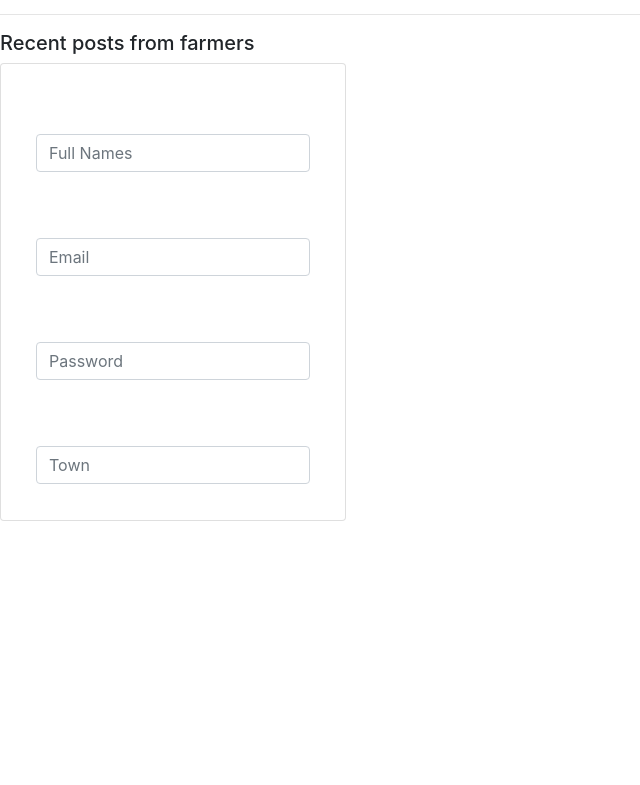
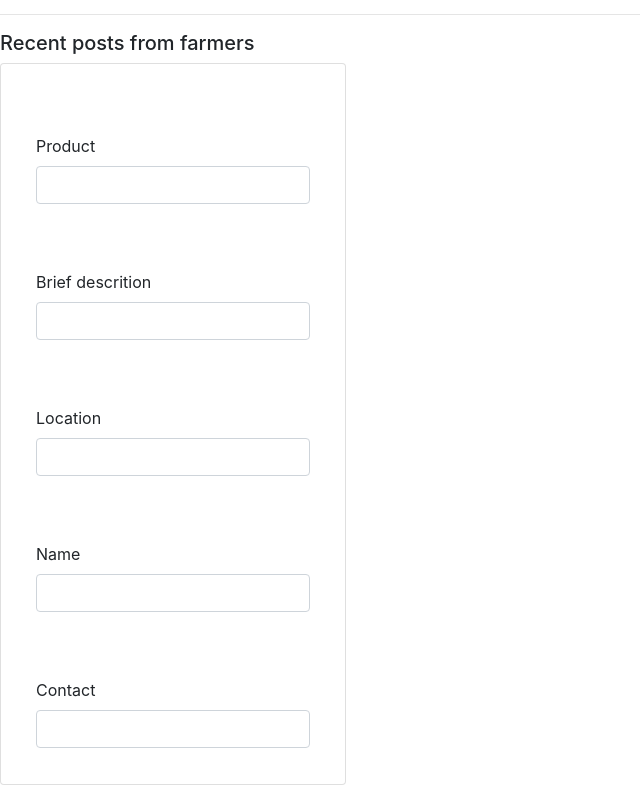
Before and after one commit to Nicole98-aw/uplift-farm, a React app: page /buyers in a window 1280 px wide. Shown: the part 534-1319 px from the top of the page, without its empty margins (0-640 px from the left). Before the commit the page ends 1055 px from the top, so only its background shows below. Built offline with nearby package versions, Linux system fonts and the light colour scheme.

Commit message:
add a farmer's post card in buyers page

```diff
--- a/src/Components/Buyers.js
+++ b/src/Components/Buyers.js
@@ -55,36 +55,44 @@ class Buyers extends React.Component {
           <div className='card-body'>
             <form>
               <div className='form-group'>
+                <label htmlFor=''>Product</label>
                 <input
                   type='name'
                   className='form-control'
                   id='exampleInputEmail1'
                   aria-describedby='emailHelp'
-                  placeholder='Full Names'
                 />
               </div>
               <div className='form-group'>
+                <label htmlFor=''>Brief descrition</label>
                 <input
                   type='email'
                   className='form-control'
                   id='exampleInputPassword1'
-                  placeholder='Email'
                 />
               </div>
               <div className='form-group'>
+                <label htmlFor=''>Location</label>
                 <input
                   type='password'
                   className='form-control'
                   id='exampleInputPassword1'
-                  placeholder='Password'
                 />
               </div>
               <div className='form-group'>
+                <label htmlFor=''>Name</label>
                 <input
                   type='town'
                   className='form-control'
                   id='exampleInputPassword1'
-                  placeholder='Town'
+                />
+              </div>
+              <div className='form-group'>
+                <label htmlFor=''>Contact</label>
+                <input
+                  type='town'
+                  className='form-control'
+                  id='exampleInputPassword1'
                 />
               </div>
             </form>
```
